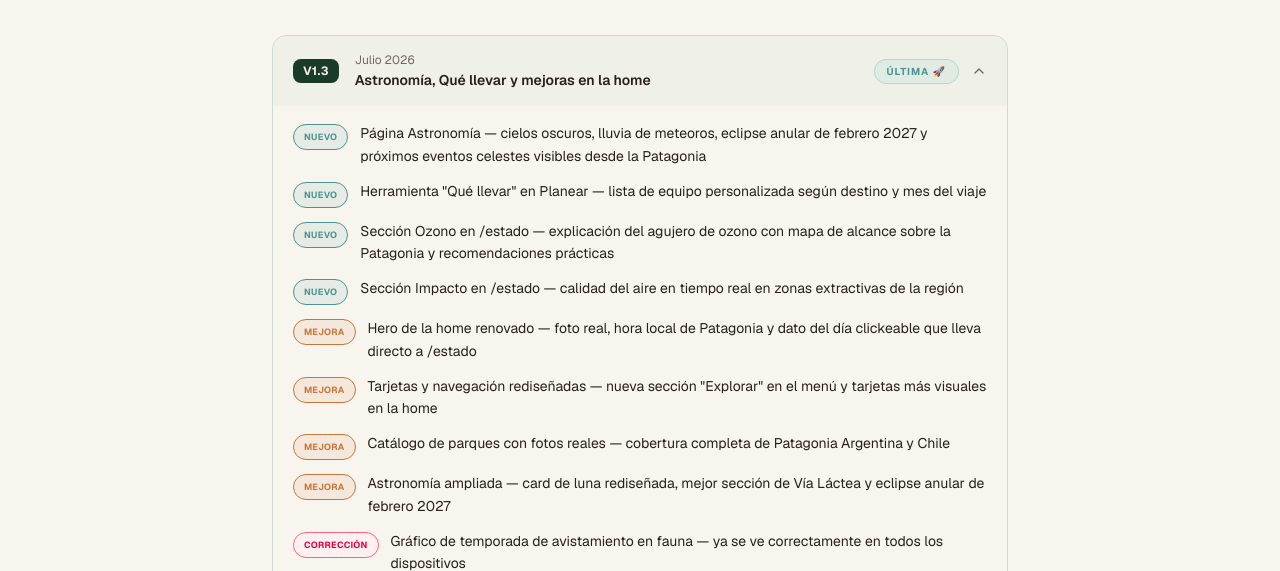
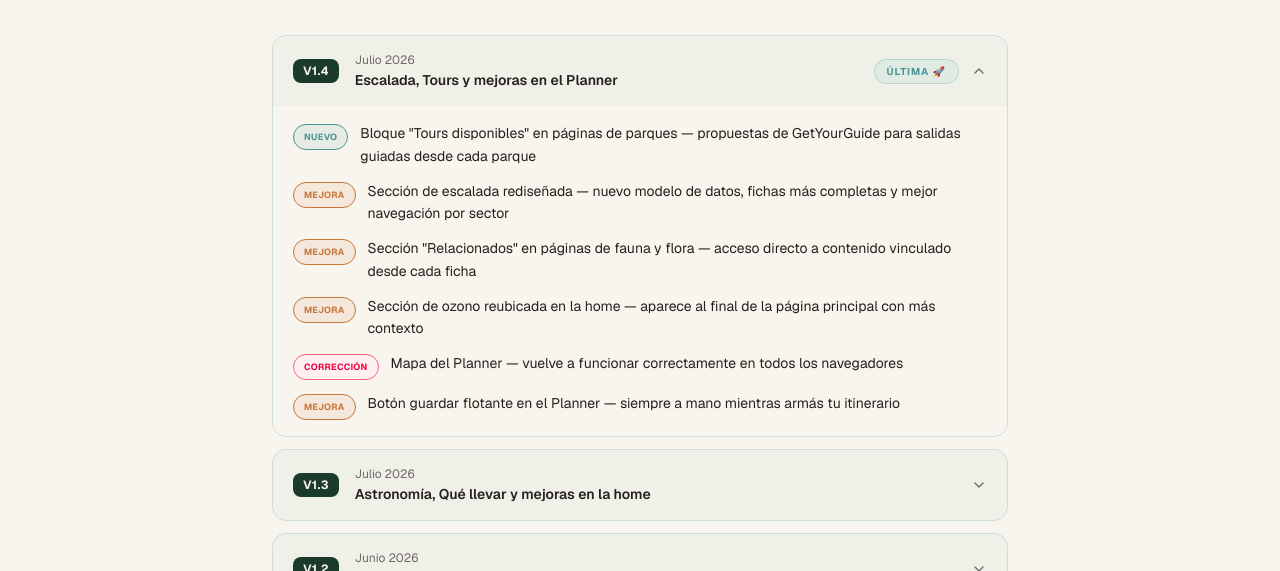
Before and after one commit to danasteren/outdoorpatagonia, a Next.js app: page /novedades in a window 1280 px wide. Shown: the part 328-899 px from the top of the page. Built offline with nearby package versions, Linux system fonts and the light colour scheme; no server answers.

Commit message:
feat: publicar novedades v1.4 — Escalada, Tours y mejoras en el Planner
Co-Authored-By: Claude Sonnet 4.6 <noreply@anthropic.com>

```diff
--- a/src/data/novedades.ts
+++ b/src/data/novedades.ts
@@ -15,10 +15,41 @@ export interface VersionNovedades {
 
 export const novedades: VersionNovedades[] = [
   {
+    numero: "1.4",
+    fecha: "Julio 2026",
+    titulo: "Escalada, Tours y mejoras en el Planner",
+    esUltima: true,
+    cambios: [
+      {
+        tipo: "nuevo",
+        texto: "Bloque \"Tours disponibles\" en páginas de parques — propuestas de GetYourGuide para salidas guiadas desde cada parque",
+      },
+      {
+        tipo: "mejora",
+        texto: "Sección de escalada rediseñada — nuevo modelo de datos, fichas más completas y mejor navegación por sector",
+      },
+      {
+        tipo: "mejora",
+        texto: "Sección \"Relacionados\" en páginas de fauna y flora — acceso directo a contenido vinculado desde cada ficha",
+      },
+      {
+        tipo: "mejora",
+        texto: "Sección de ozono reubicada en la home — aparece al final de la página principal con más contexto",
+      },
+      {
+        tipo: "correccion",
+        texto: "Mapa del Planner — vuelve a funcionar correctamente en todos los navegadores",
+      },
+      {
+        tipo: "mejora",
+        texto: "Botón guardar flotante en el Planner — siempre a mano mientras armás tu itinerario",
+      },
+    ],
+  },
+  {
     numero: "1.3",
     fecha: "Julio 2026",
     titulo: "Astronomía, Qué llevar y mejoras en la home",
-    esUltima: true,
     cambios: [
       {
         tipo: "nuevo",
```
